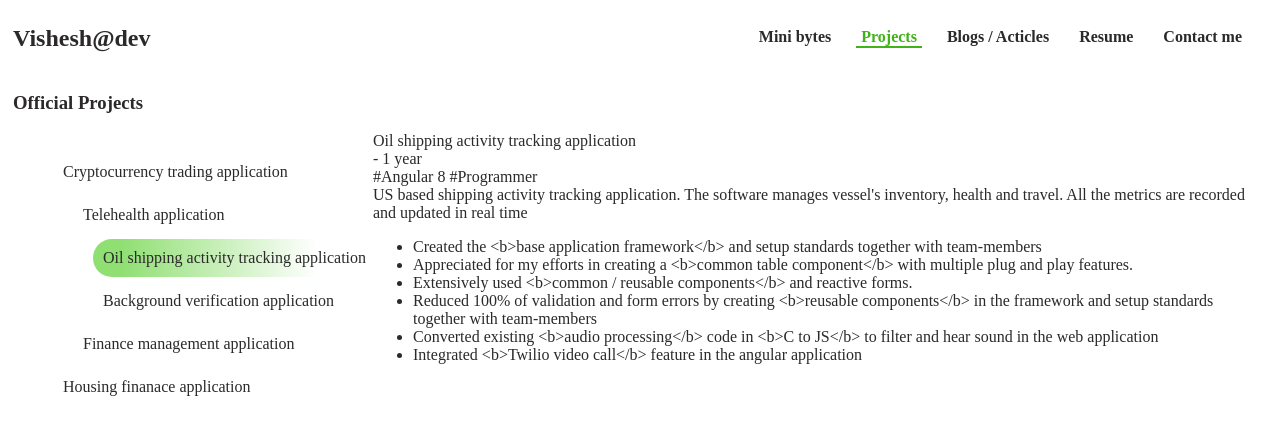
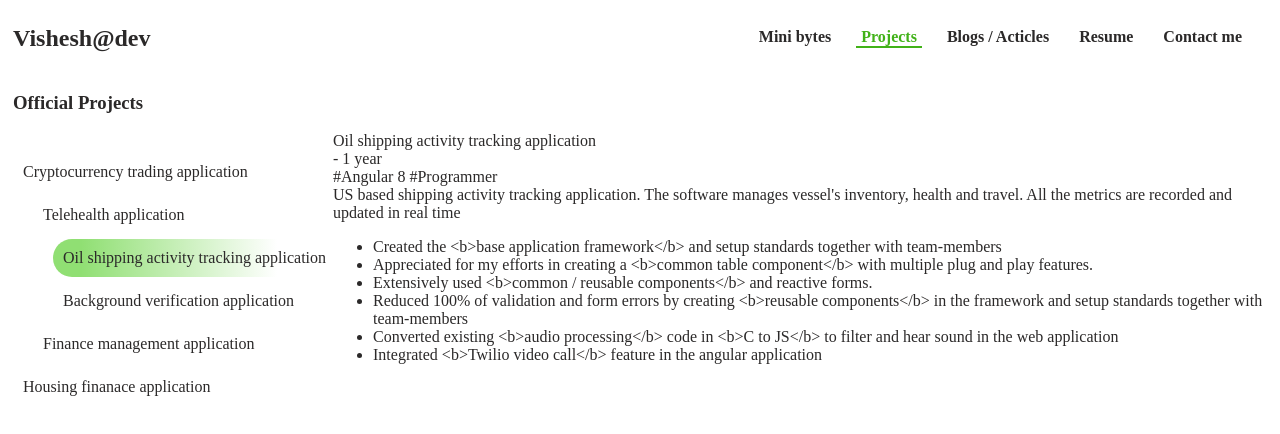
Before and after one commit to visheshCuriousDev/my-website, a React (Create React App) app: page /projects in a window 1280 px wide. Shown: the top 434 px of the page. Built offline with nearby package versions, Linux system fonts and the light colour scheme.

Commit message:
Fixed padding issue with the project listing

```diff
--- a/src/components/projects/projects.css
+++ b/src/components/projects/projects.css
@@ -2,15 +2,11 @@
     display: flex;
     flex-wrap: wrap;
 }
+/* Left project list */
 .project-circle {
     min-width: 40ch;
-}
-.project-details {
-    flex: 1 1 70%;
-    min-width: 70ch;
-}
-.project-circle {
     list-style-type: none;
+    padding-left: 0px;
 }
 .project-circle li{
     word-wrap: break-word;
@@ -35,3 +31,8 @@
 .project-circle li:nth-child(5){
     margin-left: 20px;
 }
+/* Right project details */
+.project-details {
+    flex: 1 1 70%;
+    min-width: 70ch;
+}
```
